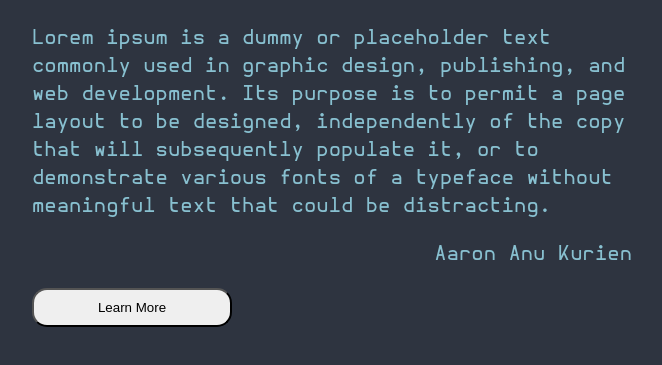
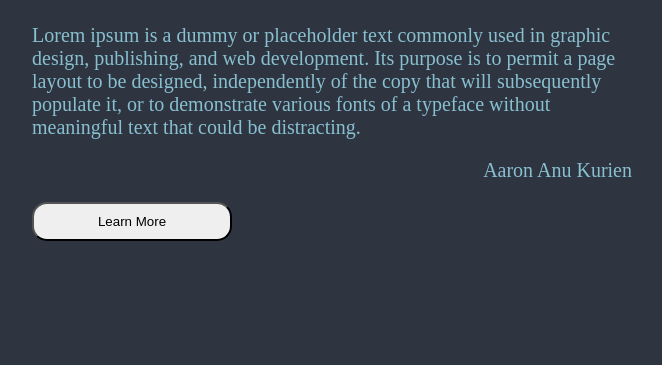
Before and after one commit to aaron-anu/Winter-Arc, a plain HTML site: page index.html in a window 1280 px wide. Shown: the part 77-442 px from the top of the page, without its empty margins (308-970 px from the left). Drawn offline with Linux system fonts and the light colour scheme.

Commit message:
Last Day

```diff
--- a/style.css
+++ b/style.css
@@ -1,6 +1,6 @@
 @font-face {
   font-family: 'Hermit';
-  src: url('Hermit-Regular.otf') format('woff2');
+  src: url('Hermit-Regular.otf') format('otf');
   font-weight: normal;
   font-style: normal;
 }
```
